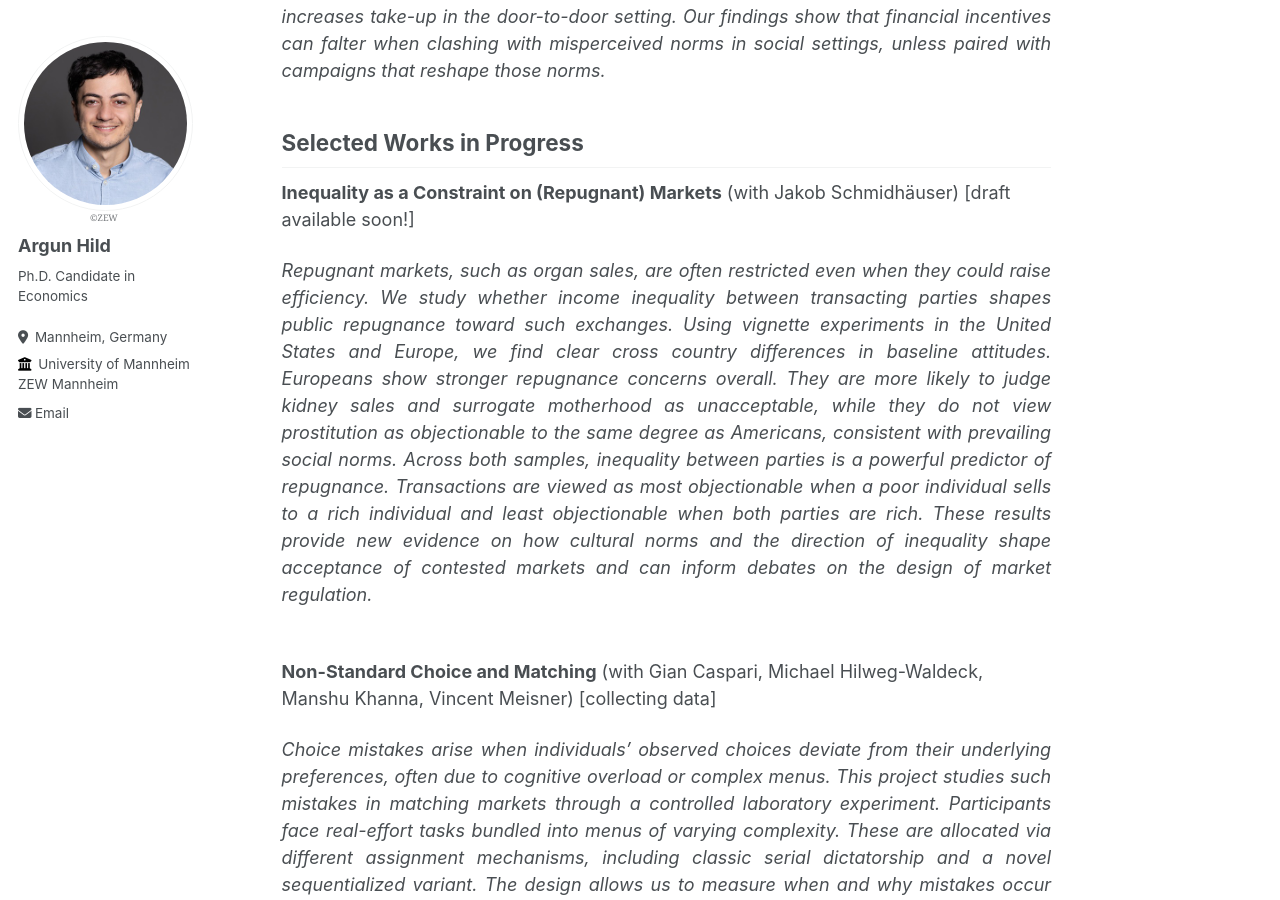
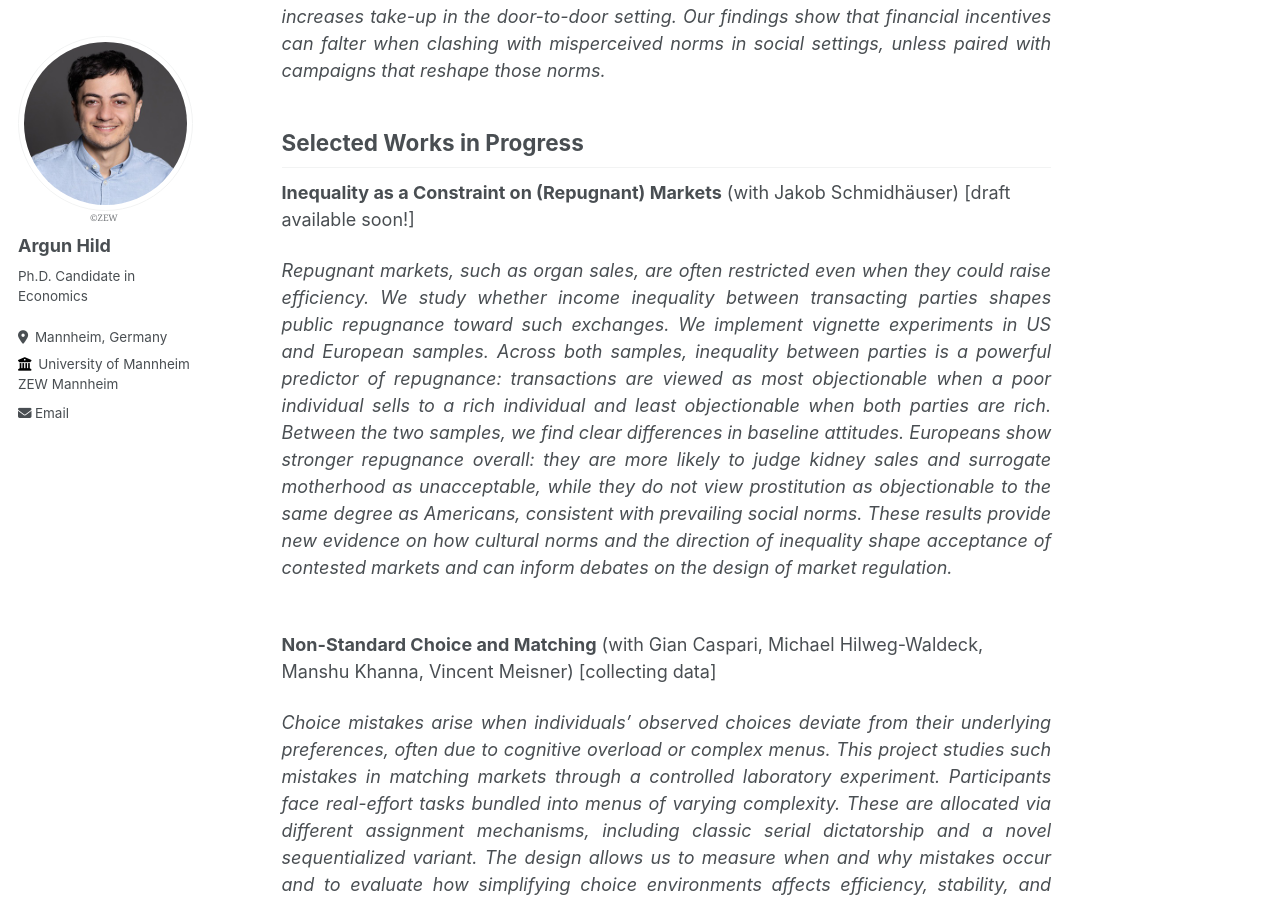
Before and after one commit to ArgunHild/argunhild.github.io, a Jekyll site: the page built from _pages/research.md, in a window 1280 px wide and 900 px high, scrolled down 1232 px. Built offline with Jekyll 4.4.1, drawn with Linux system fonts in a browser that asks for light colours.

Commit message:
repugnance abstract change.

```diff
--- a/_pages/research.md
+++ b/_pages/research.md
@@ -37,7 +37,7 @@ Many donors leave tax benefits unclaimed even when doing so requires minimal eff
 **Inequality as a Constraint on (Repugnant) Markets** (with Jakob Schmidhäuser) [draft available soon!]
 <div style="text-align: justify;">
 <em>
-Repugnant markets, such as organ sales, are often restricted even when they could raise efficiency. We study whether income inequality between transacting parties shapes public repugnance toward such exchanges. Using vignette experiments in the United States and Europe, we find clear cross country differences in baseline attitudes. Europeans show stronger repugnance concerns overall. They are more likely to judge kidney sales and surrogate motherhood as unacceptable, while they do not view prostitution as objectionable to the same degree as Americans, consistent with prevailing social norms. Across both samples, inequality between parties is a powerful predictor of repugnance. Transactions are viewed as most objectionable when a poor individual sells to a rich individual and least objectionable when both parties are rich. These results provide new evidence on how cultural norms and the direction of inequality shape acceptance of contested markets and can inform debates on the design of market regulation.
+Repugnant markets, such as organ sales, are often restricted even when they could raise efficiency. We study whether income inequality between transacting parties shapes public repugnance toward such exchanges. We implement vignette experiments in US and European samples. Across both samples, inequality between parties is a powerful predictor of repugnance: transactions are viewed as most objectionable when a poor individual sells to a rich individual and least objectionable when both parties are rich. Between the two samples, we find clear differences in baseline attitudes. Europeans show stronger repugnance overall: they are more likely to judge kidney sales and surrogate motherhood as unacceptable, while they do not view prostitution as objectionable to the same degree as Americans, consistent with prevailing social norms. These results provide new evidence on how cultural norms and the direction of inequality shape acceptance of contested markets and can inform debates on the design of market regulation.
 </em>
 </div>
 
```
